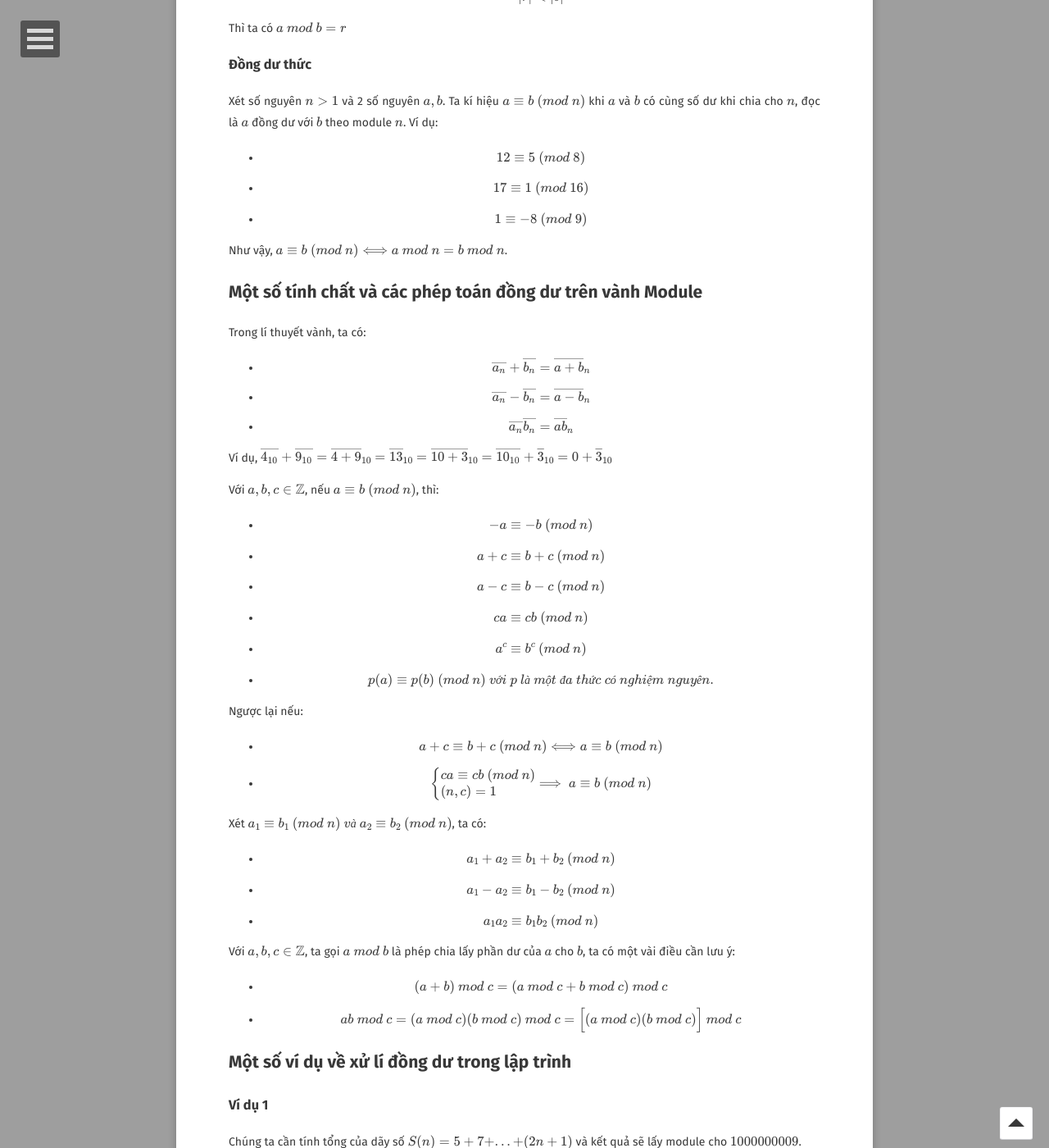
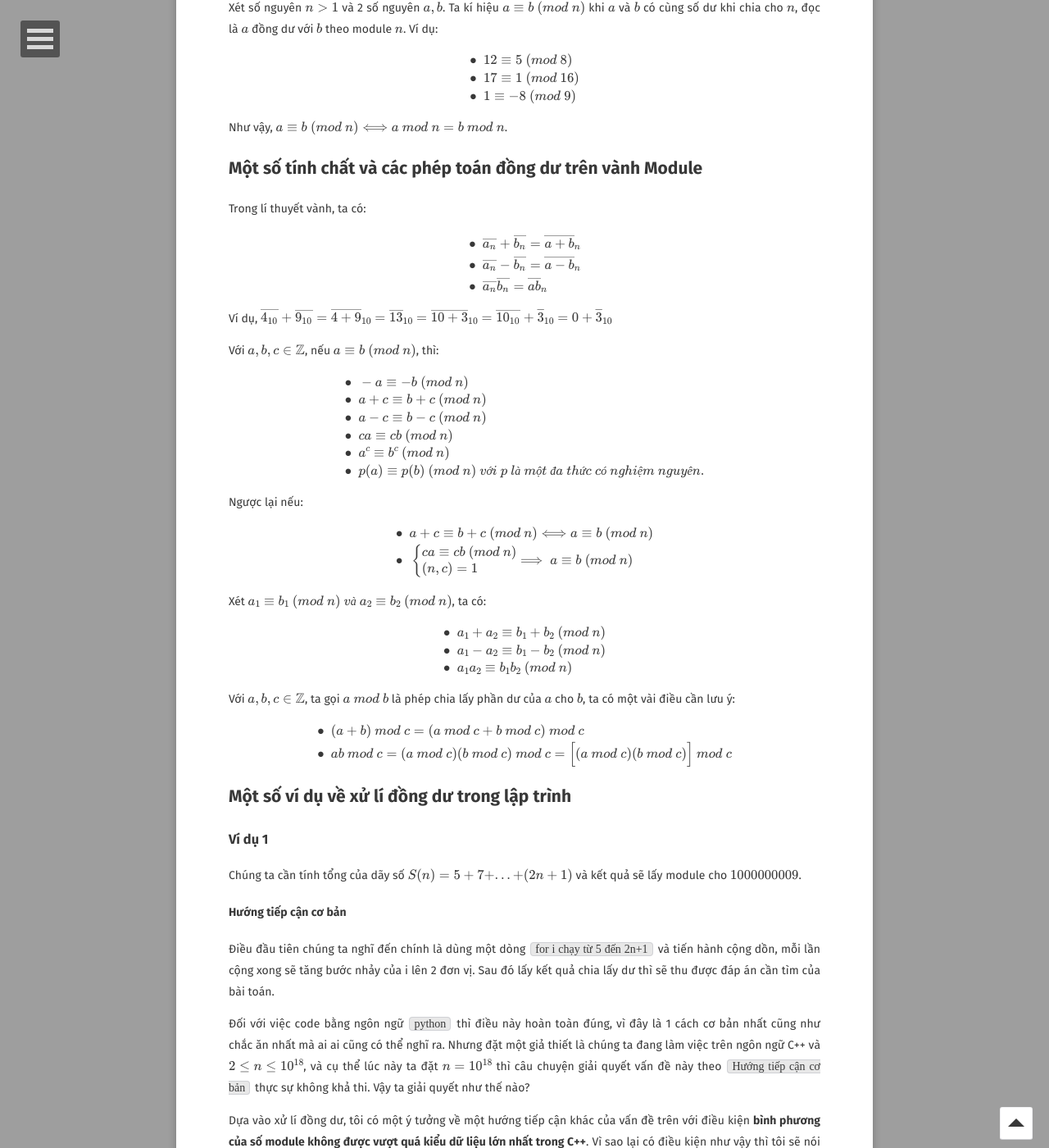
Before and after one commit to hieuhdh/deuteri, a Jekyll site: the page built from _posts/2021-10-15-[MATH]-Dong-du-thuc.md, in a window 1280 px wide and 1400 px high, scrolled down 902 px. Shown: the whole window at 82% size. Built offline with Jekyll 4.4.1, drawn with Linux system fonts in a browser that asks for light colours; some web fonts are replaced; formulas are drawn with MathJax 3; comment, search, counter and statistics services are not loaded; some of the changed text lies outside the part shown.

Commit message:
fix something

```diff
--- a/_posts/2021-10-15-[MATH]-Dong-du-thuc.md
+++ b/_posts/2021-10-15-[MATH]-Dong-du-thuc.md
@@ -24,16 +24,19 @@
 ### Phép lấy phần dư trong phép chia
 
 Xét $$ a , b ∈ \mathbb{Z} , b \ne 0 $$, kí hiệu $$ a \ mod \ b $$ là số dư khi chia a cho b . Ví dụ:
-
-$$ * \displaystyle 20 \ mod \ 5 = 0 $$
-* $$ 3 \ mod \ 2 = 1 $$
-* $$ 1 \ mod \ 9 = 1 \ hay \ 1 \  mod \ 9 = -8 $$
+$$ \begin{align*}
+    \bullet &\ \ 20 \ mod \ 5 = 0 \\
+    \bullet &\ \ 3 \ mod \ 2 = 1 \\
+    \bullet &\ \ 1 \ mod \ 9 = 1 \ hay \ 1 \  mod \ 9 = -8
+\end{align*}$$
 
 Định nghĩa một cách chuẩn mực, xét phép chia Euclide a cho b:
 
-* $$ q \in \mathbb{Z} $$
-* $$ a = bq + r $$
-* $$ | r | < | b |  $$
+$$ \begin{align*}
+    \bullet &\ \ q \in \mathbb{Z} \\
+    \bullet &\ \ a = bq + r  \\
+    \bullet &\ \ | r | < | b |
+\end{align*}$$
 
 Thì ta có $$ a \ mod \ b = r $$
 
@@ -41,9 +44,11 @@
 
 Xét số nguyên $$ n > 1 $$ và 2 số nguyên $$ a, b $$. Ta kí hiệu $$ a \equiv b \ ( mod \ n ) $$ khi $$ a $$ và $$ b $$ có cùng số dư khi chia cho $$ n $$, đọc là $$ a $$ đồng dư với $$ b $$ theo module $$ n $$. Ví dụ:
 
-* $$ 12\equiv5 \ (mod \ 8) $$
-* $$ 17\equiv1 \ (mod \ 16) $$
-* $$ 1\equiv-8 \ (mod \ 9) $$
+$$ \begin{align*}
+    \bullet &\ \ 12\equiv5 \ (mod \ 8) \\
+    \bullet &\ \ 17\equiv1 \ (mod \ 16)  \\
+    \bullet &\ \ 1\equiv-8 \ (mod \ 9)
+\end{align*}$$
 
 Như vậy, $$ a \equiv b \ (mod \ n)⟺ a \ mod \ n = b \ mod \ n $$.
 
@@ -51,36 +56,46 @@
 
 Trong lí thuyết vành, ta có:
 
-* $$ \overline{a_n} + \overline{b_n} = \overline{a+b}_n $$
-* $$ \overline{a_n} - \overline{b_n} = \overline{a-b}_n $$
-* $$ \overline{a_n} \overline{b_n} = \overline{ab}_n $$
+$$ \begin{align*}
+    \bullet & \ \ \overline{a_n} + \overline{b_n} = \overline{a+b}_n \\
+    \bullet &\ \ \overline{a_n} - \overline{b_n} = \overline{a-b}_n  \\
+    \bullet &\ \ \overline{a_n} \overline{b_n} = \overline{ab}_n
+\end{align*}$$
 
 Ví dụ, $$ \overline{4_{10}} +\overline{9_{10}} = \overline{4+9}_{10} = \overline{13}_{10} = \overline{10 + 3}_{10} = \overline{10_{10}} + \overline{3}_{10} = 0 + \overline{3}_{10} $$
 
 Với $$ a , b , c \in \mathbb{Z} $$, nếu $$ a \equiv b \ (mod \ n) $$, thì:
 
-* $$ -a\equiv-b \ (mod \ n) $$
-* $$ a + c \equiv b + c \ ( mod \ n ) $$
-* $$ a - c \equiv b - c \ ( mod \ n ) $$
-* $$ ca \equiv cb\ (mod\ n ) $$
-* $$ a^c \equiv b^c \ ( mod \ n ) $$
-* $$ p ( a ) \equiv p ( b ) \ ( mod \ n ) \ với \ p \ là \ một \ đa \ thức \ có \ nghiệm\ nguyên.$$
+$$ \begin{align*}
+    \bullet &\ \ -a\equiv-b \ (mod \ n) \\
+    \bullet &\ \ a + c \equiv b + c \ ( mod \ n )  \\
+    \bullet &\ \ a - c \equiv b - c \ ( mod \ n ) \\
+    \bullet &\ \ ca \equiv cb\ (mod\ n )  \\
+    \bullet &\ \ a^c \equiv b^c \ ( mod \ n )  \\
+    \bullet &\ \ p ( a ) \equiv p ( b ) \ ( mod \ n ) \ với \ p \ là \ một \ đa \ thức \ có \ nghiệm\ nguyên.
+\end{align*}$$
 
 Ngược lại nếu:
 
-* $$ a + c \equiv b + c \ ( mod \ n ) \Longleftrightarrow  a \equiv b \ ( mod \ n ) $$
-* $$ \begin{cases}   c a \equiv c b \ ( mod \ n ) \\   (n,c) = 1 \end{cases} \Longrightarrow \ a \equiv b \ ( mod \ n ) $$
+$$ \begin{align*}
+    \bullet & \ \ a + c \equiv b + c \ ( mod \ n ) \Longleftrightarrow  a \equiv b \ ( mod \ n ) \\
+    \bullet &\ \ \begin{cases}   c a \equiv c b \ ( mod \ n ) \\   (n,c) = 1 \end{cases} \Longrightarrow \ a \equiv b \ ( mod \ n )
+\end{align*}$$
 
 Xét $$ a_1 ≡ b_1 \ ( mod \ n ) \ và \ a_2 ≡ b_2 \ ( mod \ n ) $$, ta có:
 
-* $$ a_1 + a_2 \equiv b_1 + b_2 \ ( mod \ n ) $$
-* $$ a_1 - a_2 \equiv b_1 - b_2 \ ( mod \ n ) $$
-* $$ a_1 a_2 \equiv b_1 b_2 \ ( mod \ n ) $$
+$$ \begin{align*}
+    \bullet & \ \ a_1 + a_2 \equiv b_1 + b_2 \ ( mod \ n ) \\
+    \bullet &\ \ a_1 - a_2 \equiv b_1 - b_2 \ ( mod \ n )  \\
+    \bullet &\ \ a_1 a_2 \equiv b_1 b_2 \ ( mod \ n )
+\end{align*}$$
 
 Với $$ a , b , c \in \mathbb{Z} $$, ta gọi $$ a \ mod \ b $$ là phép chia lấy phần dư của $$ a $$ cho $$ b $$, ta có một vài điều cần lưu ý:
 
-* $$ (a + b) \ mod \ c = (a \ mod \ c + b \ mod \ c) \ mod \ c  $$
-* $$ ab \ mod \ c = (a \ mod \ c )( b \ mod \ c) \ mod \ c = \Big[(a \ mod \ c) (b \ mod \ c) \Big] \ mod \ c $$
+$$ \begin{align*}
+    \bullet & \ \ (a + b) \ mod \ c = (a \ mod \ c + b \ mod \ c) \ mod \ c \\
+    \bullet &\ \ ab \ mod \ c = (a \ mod \ c )( b \ mod \ c) \ mod \ c = \Big[(a \ mod \ c) (b \ mod \ c) \Big] \ mod \ c
+\end{align*}$$
 
 ## Một số ví dụ về xử lí đồng dư trong lập trình
 
@@ -99,21 +114,23 @@
 #### Hướng tiếp cận thứ 2
 
 Bước 1: Việc đầu tiên là xét bình phương số module:
-$$ \displaystyle 1000000009^2=1000000018000000081 \approx 10^{18} = {(10^3)}^6 = 1000^6 < {(1024)}^6 \ {(1024)}^6 = {(2^{10})}^6 = 2^{60}< 2^{63}-1 $$
+$$ 1000000009^2=1000000018000000081 \approx 10^{18} = {(10^3)}^6 = 1000^6 < {(1024)}^6 \\ và \ {(1024)}^6 = {(2^{10})}^6 = 2^{60}< 2^{63}-1 $$
 
 Mà phạm vi tối đa của kiểu dữ liệu `long long` (tôi đặt là $$ll$$) trong C++ là $$ll=2^{63}-1$$. Vậy là hướng tiếp cận này của tôi có vẻ khả thi.
 
 Bước 2: Đặt $$ M= 1000000009 $$. Tiến hành phân tích tổng $$S$$
 
-$$S(n) + 4 = 1 + 3+ 5 + 7 + 9 +...+ (2n + 1) = (n + 1)^2 $$
-$$\Rightarrow S(n)   = (n + 1)^2 - 4  = (n-1)(n+3) $$
-$$\Rightarrow S(n) \ mod  \ M   = \big(n-1 \big)\big(n+3\big) \ mod \ M $$
-$$ \Rightarrow S(n) \ mod  \ M    =\bigg \{ \Big[\big(n-1\big) \ mod \ M \Big] \Big[\big(n+3\big) \ mod \ M \Big] \bigg\} \ mod \ M $$
+$$ \begin{align*}
+    S(n)& + 4 = 1 + 3+ 5 + 7 + 9 +...+ (2n + 1) = (n + 1)^2 \\
+    \Longrightarrow S(n)&   = (n + 1)^2 - 4  = (n-1)(n+3) \\
+    \Longrightarrow S(n)& \ mod  \ M   = \big(n-1 \big)\big(n+3\big) \ mod \ M \\
+    \Longrightarrow S(n)& \ mod  \ M    =\bigg \{ \Big[\big(n-1\big) \ mod \ M \Big] \Big[\big(n+3\big) \ mod \ M \Big] \bigg\} \ mod \ M
+\end{align*}$$
 
 Từ cách phép biến đổi trên, ta đã biến phân tích biểu thức tổng một cách mạch lạc cũng như làm gọn vấn đề hơn, lúc này chỉ cần ta nhận được tham số $$n$$ truyền vào thì ta dễ dàng đưa ra kết quả cho bài toán trong việc code bằng C++. Vậy hướng tiếp cận này của tôi đã đúng với tất cả các trường hợp thử nghiệm của $$n$$ thỏa $$2 \le n \le 10^{18}$$ chưa? Đến thời điểm hiện tại, tôi nghĩ là hướng tiếp cận này chắc chắn đúng với toàn bộ trường hợp thử nghiệm trên.
 
-| :question:        | Vì sao bình phương của Module phải bé hơn phạm vi tối đa của kiểu dữ liệu lớn nhất trong C++?      |
-|---------------|:------------------------|
+| :question:| Vì sao bình phương của Module phải bé hơn phạm vi tối đa của kiểu dữ liệu lớn nhất trong C++?|
+|-----------|:------------------------------------------------------------------------------------------------------------|
 
 Để trả lời cho câu hỏi này, tôi sẽ đưa ra một bài toán nho nhỏ là: Xuất ra giá trị của số nguyên $$n$$ (kiểu dữ liệu integer - từ khóa `int`)được nhập từ bàn phím. Điều này chẳng có gì phải bàn nếu ta nhập các giá trị nhỏ như `1, 2, 3,...` từ bàn phím. Nhưng nếu chúng ta nhập `2147483648` từ bàn phím thì sao?
 
```
Also changed, not shown: _posts/2021-10-10-[CRYPTO]-PicoCTF.md (+2 -2 lines).
